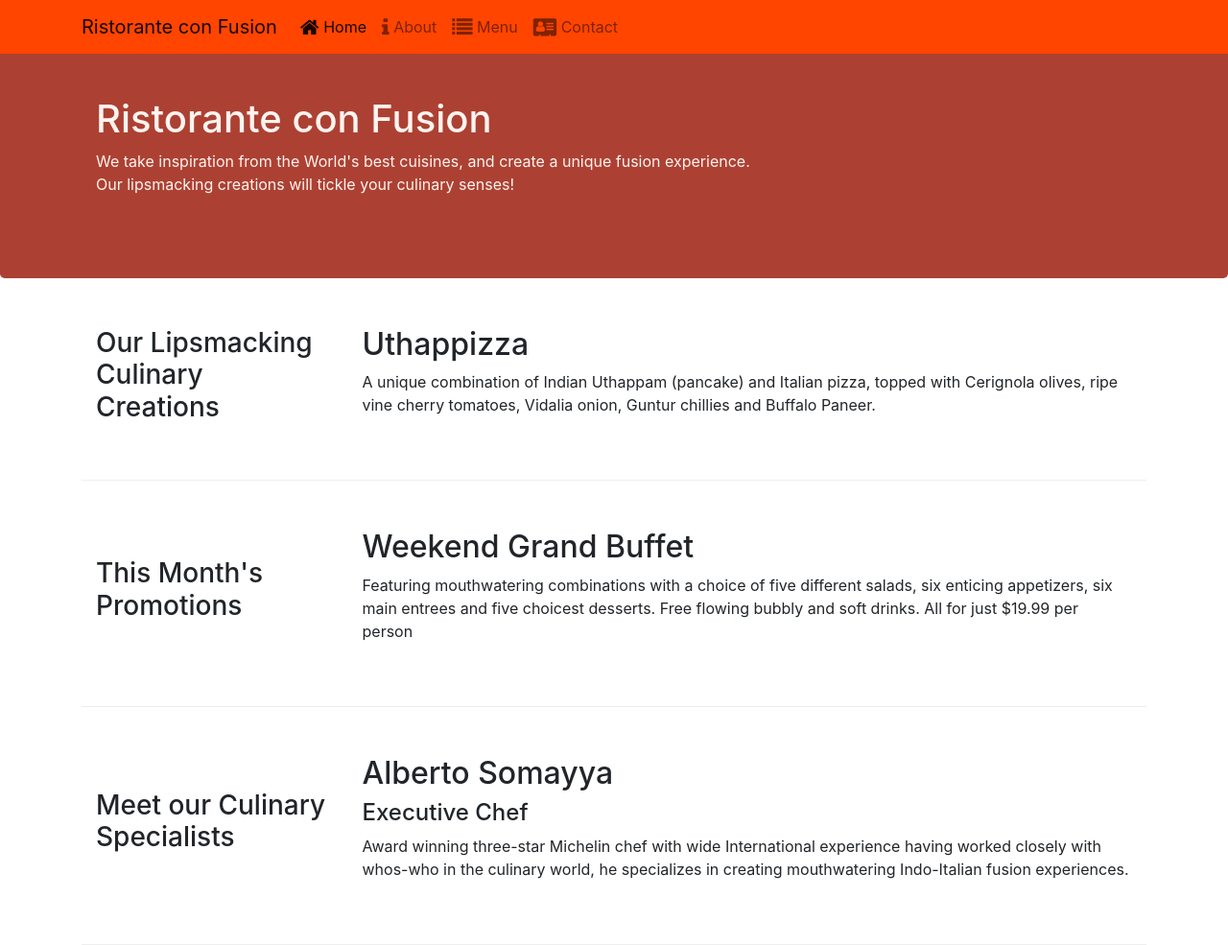
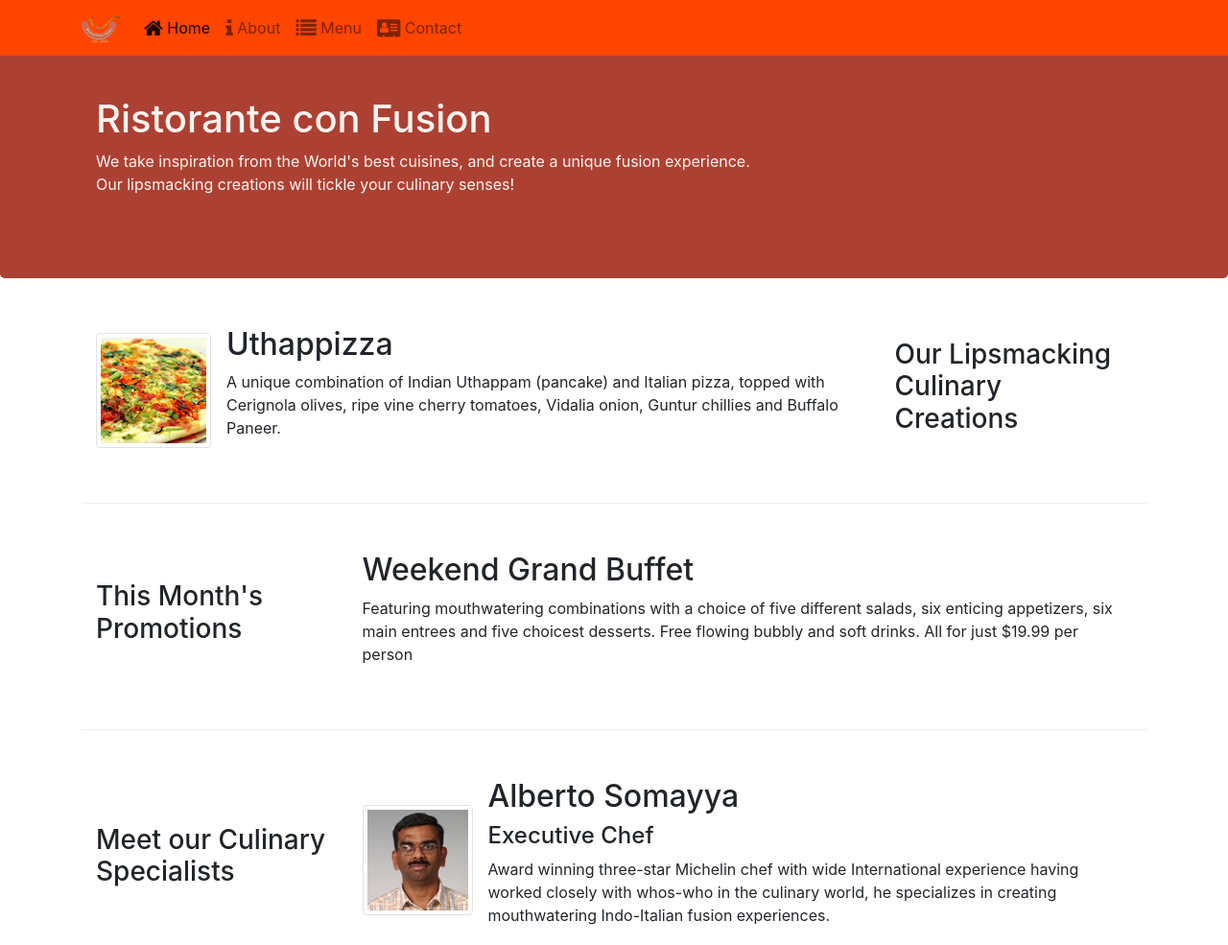
Before and after one commit to pavedwave/restaurant, a website: page index.html in a window 1280 px wide. Shown: the top 985 px of the page at 96% size. Drawn offline with nearby package versions, Linux system fonts and the light colour scheme.

Commit message:
Images and Media

```diff
--- a/index.html
+++ b/index.html
@@ -21,7 +21,7 @@
             <button class="navbar-toggler" type="button" data-toggle="collapse" data-target="#Navbar">
                 <span class="navbar-toggler-icon"></span>
             </button>
-            <a class="navbar-brand" href="#">Ristorante con Fusion</a>
+            <a class="navbar-brand" href="#"><img src="img/logo.png" height="30" width="41"></a>
             <div class="collapse navbar-collapse" id="Navbar">
                 <ul class="navbar-nav mr-auto">
                     <li class="nav-item active"><a class="nav-link" href="#"><span class="fa fa-home fa-lg"></span> Home</a></li>
@@ -51,9 +51,15 @@
             <div class="col-12 col-sm-4 push-sm-last col-md-3">
                 <h3>Our Lipsmacking Culinary Creations</h3>
             </div>
-            <div class="col col-sm pull-sm-first col-md">
-                <h2>Uthappizza</h2>
-                <p>A unique combination of Indian Uthappam (pancake) and Italian pizza, topped with Cerignola olives, ripe vine cherry tomatoes, Vidalia onion, Guntur chillies and Buffalo Paneer.</p>
+            <div class="col col-sm order-sm-first col-md">
+                <div class="media">
+                    <img class="d-flex mr-3 img-thumbnail align-self-center"
+                      src="img/uthappizza.png" alt="uthappizza">
+                    <div class="media-body">
+                            <h2 class="mt=0">Uthappizza</h2>
+                            <p class="d-none d-sm-block">A unique combination of Indian Uthappam (pancake) and Italian pizza, topped with Cerignola olives, ripe vine cherry tomatoes, Vidalia onion, Guntur chillies and Buffalo Paneer.</p>
+                    </div>
+                </div>
             </div>
         </div>
 
@@ -73,9 +79,15 @@
                 <h3>Meet our Culinary Specialists</h3>
             </div>
             <div class="col col-sm flex-sm-first col-md">
-                <h2>Alberto Somayya</h2>
-                <h4>Executive Chef</h4>
-                <p>Award winning three-star Michelin chef with wide International experience having worked closely with whos-who in the culinary world, he specializes in creating mouthwatering Indo-Italian fusion experiences. </p>
+                <div class="media">
+                    <img class="d-flex mr-3 img-thumbnail align-self-center"
+                      src="img/alberto.png" alt="alberto">
+                    <div class="media-body">
+                        <h2>Alberto Somayya</h2>
+                        <h4>Executive Chef</h4>
+                        <p>Award winning three-star Michelin chef with wide International experience having worked closely with whos-who in the culinary world, he specializes in creating mouthwatering Indo-Italian fusion experiences. </p>
+                    </div>
+                </div>
             </div>
         </div>
     </div>
```
Also changed, not shown: aboutus.html (+3 -2 lines), contactus.html (+3 -2 lines), img/alberto.png (added), img/buffet.png (added), img/logo.png (added), img/uthappizza.png (added), 1 other file.
